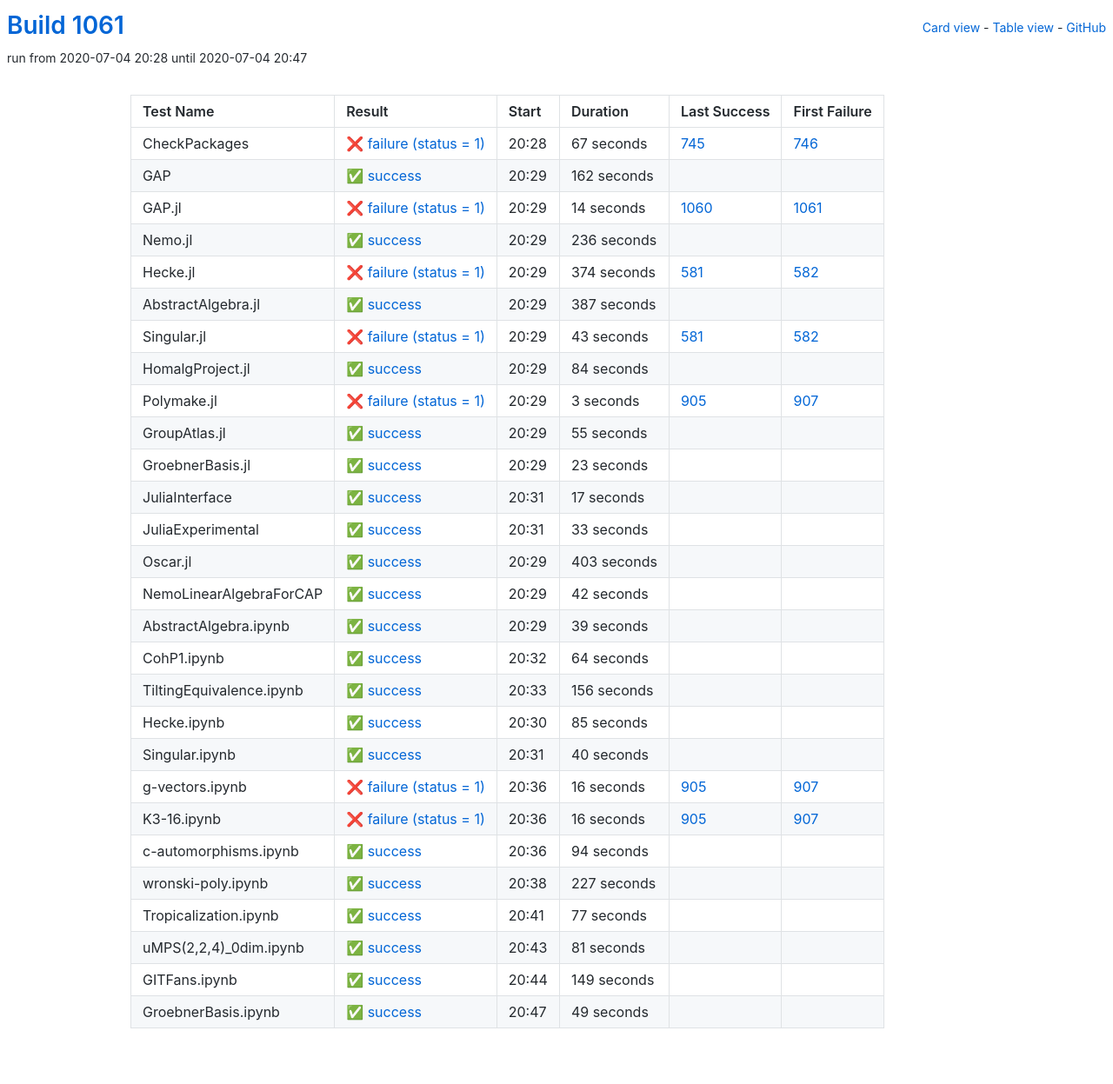
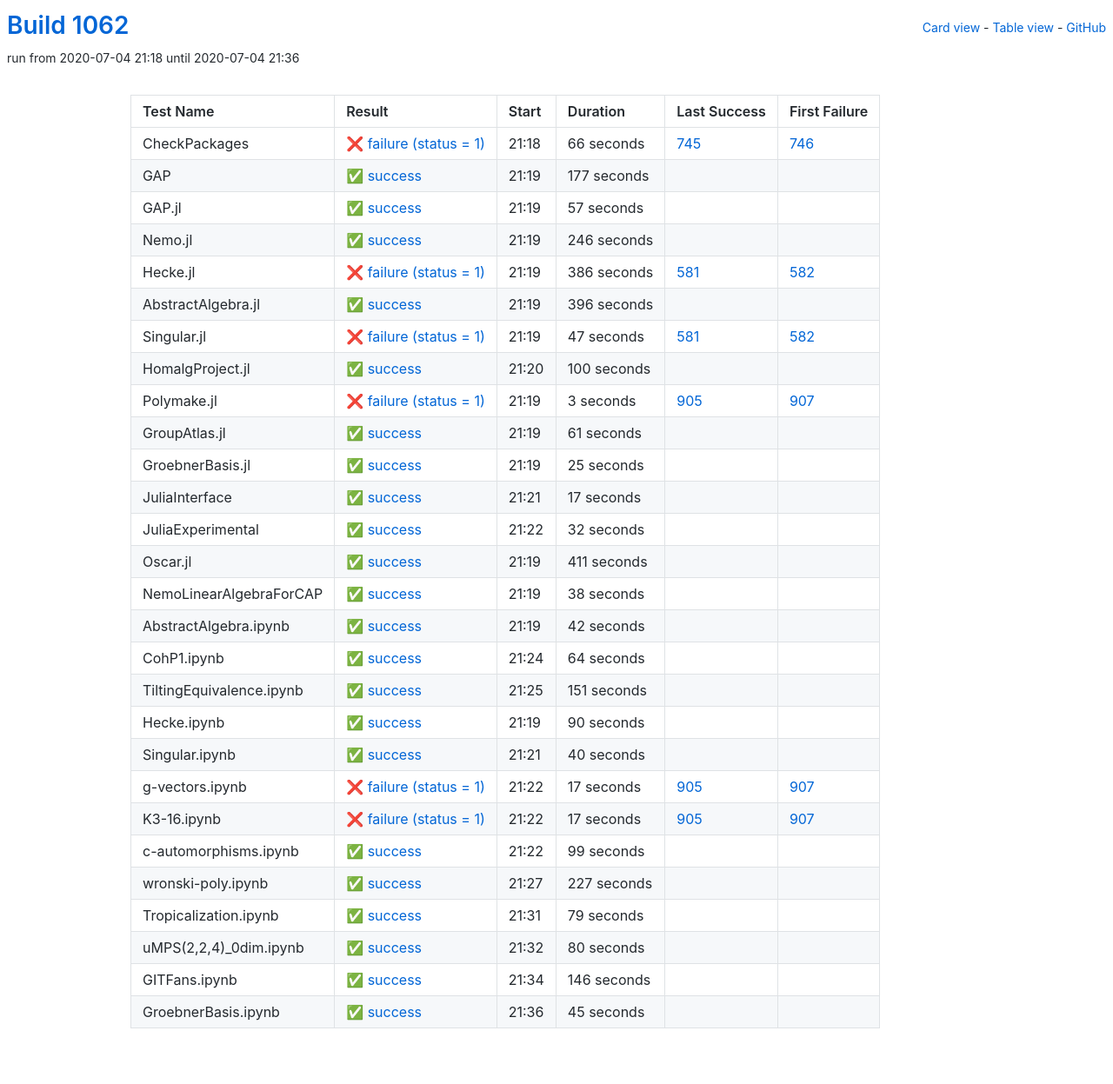
Before and after one commit to oscar-system/oscar-ci-status-1.4, a Jekyll site: the page built from table.html, in a window 1280 px wide. Shown: the whole page at 87% size. Built offline with Jekyll 4.4.1, drawn with Linux system fonts in a browser that asks for light colours.

Commit message:
Build #1062

```diff
--- a/_data/ci.yml
+++ b/_data/ci.yml
@@ -1,6 +1,6 @@
 ---
-build: 1061
-build_url: https://oscarci.mathematik.uni-kl.de/job/oscar-julia-1.4/1061/
+build: 1062
+build_url: https://oscarci.mathematik.uni-kl.de/job/oscar-julia-1.4/1062/
 job: oscar-julia-1.4
 organization: oscar-system
 repo: oscar-ci-status-1.4
@@ -8,104 +8,104 @@ repourl: https://github.com/oscar-system/oscar-ci-status-1.4
 tests:
 - name: CheckPackages
   id: checkpackages
-  log: https://oscarci.mathematik.uni-kl.de/job/oscar-julia-1.4/1061/artifact/logs/build-1061/CheckPackages.log
-  start: 2020-07-04 20:28
+  log: https://oscarci.mathematik.uni-kl.de/job/oscar-julia-1.4/1062/artifact/logs/build-1062/CheckPackages.log
+  start: 2020-07-04 21:18
   success: false
   exitcode: 1
   status: failure
-  duration: 67
+  duration: 66
   last_success: 745
   last_success_url: https://oscarci.mathematik.uni-kl.de/job/oscar-julia-1.4/745/
   first_failure: 746
   first_failure_url: https://oscarci.mathematik.uni-kl.de/job/oscar-julia-1.4/746/
 - name: GAP
   id: gap
-  log: https://oscarci.mathematik.uni-kl.de/job/oscar-julia-1.4/1061/artifact/logs/build-1061/GAP.log
-  start: 2020-07-04 20:29
+  log: https://oscarci.mathematik.uni-kl.de/job/oscar-julia-1.4/1062/artifact/logs/build-1062/GAP.log
+  start: 2020-07-04 21:19
   success: true
   exitcode: 0
   status: success
-  duration: 162
+  duration: 177
   last_success: false
   last_success_url:
   first_failure: false
   first_failure_url:
 - name: GAP.jl
   id: gap-jl
-  log: https://oscarci.mathematik.uni-kl.de/job/oscar-julia-1.4/1061/artifact/logs/build-1061/GAP.jl.log
-  start: 2020-07-04 20:29
-  success: false
-  exitcode: 1
-  status: failure
-  duration: 14
-  last_success: 1060
-  last_success_url: https://oscarci.mathematik.uni-kl.de/job/oscar-julia-1.4/1060/
-  first_failure: 1061
-  first_failure_url: https://oscarci.mathematik.uni-kl.de/job/oscar-julia-1.4/1061/
-- name: Nemo.jl
-  id: nemo-jl
-  log: https://oscarci.mathematik.uni-kl.de/job/oscar-julia-1.4/1061/artifact/logs/build-1061/Nemo.jl.log
-  start: 2020-07-04 20:29
+  log: https://oscarci.mathematik.uni-kl.de/job/oscar-julia-1.4/1062/artifact/logs/build-1062/GAP.jl.log
+  start: 2020-07-04 21:19
   success: true
   exitcode: 0
   status: success
-  duration: 236
+  duration: 57
+  last_success: false
+  last_success_url:
+  first_failure: false
+  first_failure_url:
+- name: Nemo.jl
+  id: nemo-jl
+  log: https://oscarci.mathematik.uni-kl.de/job/oscar-julia-1.4/1062/artifact/logs/build-1062/Nemo.jl.log
+  start: 2020-07-04 21:19
+  success: true
+  exitcode: 0
+  status: success
+  duration: 246
   last_success: false
   last_success_url:
   first_failure: false
   first_failure_url:
 - name: Hecke.jl
   id: hecke-jl
-  log: https://oscarci.mathematik.uni-kl.de/job/oscar-julia-1.4/1061/artifact/logs/build-1061/Hecke.jl.log
-  start: 2020-07-04 20:29
+  log: https://oscarci.mathematik.uni-kl.de/job/oscar-julia-1.4/1062/artifact/logs/build-1062/Hecke.jl.log
+  start: 2020-07-04 21:19
   success: false
   exitcode: 1
   status: failure
-  duration: 374
+  duration: 386
   last_success: 581
   last_success_url: https://oscarci.mathematik.uni-kl.de/job/oscar-julia-1.4/581/
   first_failure: 582
   first_failure_url: https://oscarci.mathematik.uni-kl.de/job/oscar-julia-1.4/582/
 - name: AbstractAlgebra.jl
   id: abstractalgebra-jl
-  log: https://oscarci.mathematik.uni-kl.de/job/oscar-julia-1.4/1061/artifact/logs/build-1061/AbstractAlgebra.jl.log
-  start: 2020-07-04 20:29
+  log: https://oscarci.mathematik.uni-kl.de/job/oscar-julia-1.4/1062/artifact/logs/build-1062/AbstractAlgebra.jl.log
+  start: 2020-07-04 21:19
   success: true
   exitcode: 0
   status: success
-  duration: 387
+  duration: 396
   last_success: false
   last_success_url:
   first_failure: false
   first_failure_url:
 - name: Singular.jl
   id: singular-jl
-  log: https://oscarci.mathematik.uni-kl.de/job/oscar-julia-1.4/1061/artifact/logs/build-1061/Singular.jl.log
-  start: 2020-07-04 20:29
+  log: https://oscarci.mathematik.uni-kl.de/job/oscar-julia-1.4/1062/artifact/logs/build-1062/Singular.jl.log
+  start: 2020-07-04 21:19
   success: false
   exitcode: 1
   status: failure
-  duration: 43
+  duration: 47
   last_success: 581
   last_success_url: https://oscarci.mathematik.uni-kl.de/job/oscar-julia-1.4/581/
   first_failure: 582
   first_failure_url: https://oscarci.mathematik.uni-kl.de/job/oscar-julia-1.4/582/
 - name: HomalgProject.jl
   id: homalgproject-jl
-  log: https://oscarci.mathematik.uni-kl.de/job/oscar-julia-1.4/1061/artifact/logs/build-1061/HomalgProject.jl.log
-  start: 2020-07-04 20:29
+  log: https://oscarci.mathematik.uni-kl.de/job/oscar-julia-1.4/1062/artifact/logs/build-1062/HomalgProject.jl.log
+  start: 2020-07-04 21:20
   success: true
   exitcode: 0
   status: success
-  duration: 84
+  duration: 100
   last_success: false
   last_success_url:
   first_failure: false
   first_failure_url:
 - name: Polymake.jl
   id: polymake-jl
-  log: https://oscarci.mathematik.uni-kl.de/job/oscar-julia-1.4/1061/artifact/logs/build-1061/Polymake.jl.log
-  start: 2020-07-04 20:29
+  log: https://oscarci.mathematik.uni-kl.de/job/oscar-julia-1.4/1062/artifact/logs/build-1062/Polymake.jl.log
+  start: 2020-07-04 21:19
   success: false
   exitcode: 1
   status: failure
@@ -116,32 +116,32 @@ tests:
   first_failure_url: https://oscarci.mathematik.uni-kl.de/job/oscar-julia-1.4/907/
 - name: GroupAtlas.jl
   id: groupatlas-jl
-  log: https://oscarci.mathematik.uni-kl.de/job/oscar-julia-1.4/1061/artifact/logs/build-1061/GroupAtlas.jl.log
-  start: 2020-07-04 20:29
+  log: https://oscarci.mathematik.uni-kl.de/job/oscar-julia-1.4/1062/artifact/logs/build-1062/GroupAtlas.jl.log
+  start: 2020-07-04 21:19
   success: true
   exitcode: 0
   status: success
-  duration: 55
+  duration: 61
   last_success: false
   last_success_url:
   first_failure: false
   first_failure_url:
 - name: GroebnerBasis.jl
   id: groebnerbasis-jl
-  log: https://oscarci.mathematik.uni-kl.de/job/oscar-julia-1.4/1061/artifact/logs/build-1061/GroebnerBasis.jl.log
-  start: 2020-07-04 20:29
+  log: https://oscarci.mathematik.uni-kl.de/job/oscar-julia-1.4/1062/artifact/logs/build-1062/GroebnerBasis.jl.log
+  start: 2020-07-04 21:19
   success: true
   exitcode: 0
   status: success
-  duration: 23
+  duration: 25
   last_success: false
   last_success_url:
   first_failure: false
   first_failure_url:
 - name: JuliaInterface
   id: juliainterface
-  log: https://oscarci.mathematik.uni-kl.de/job/oscar-julia-1.4/1061/artifact/logs/build-1061/JuliaInterface.log
-  start: 2020-07-04 20:31
+  log: https://oscarci.mathematik.uni-kl.de/job/oscar-julia-1.4/1062/artifact/logs/build-1062/JuliaInterface.log
+  start: 2020-07-04 21:21
   success: true
   exitcode: 0
   status: success
@@ -152,32 +152,44 @@ tests:
   first_failure_url:
 - name: JuliaExperimental
   id: juliaexperimental
-  log: https://oscarci.mathematik.uni-kl.de/job/oscar-julia-1.4/1061/artifact/logs/build-1061/JuliaExperimental.log
-  start: 2020-07-04 20:31
+  log: https://oscarci.mathematik.uni-kl.de/job/oscar-julia-1.4/1062/artifact/logs/build-1062/JuliaExperimental.log
+  start: 2020-07-04 21:22
   success: true
   exitcode: 0
   status: success
-  duration: 33
+  duration: 32
   last_success: false
   last_success_url:
   first_failure: false
   first_failure_url:
 - name: Oscar.jl
   id: oscar-jl
-  log: https://oscarci.mathematik.uni-kl.de/job/oscar-julia-1.4/1061/artifact/logs/build-1061/Oscar.jl.log
-  start: 2020-07-04 20:29
+  log: https://oscarci.mathematik.uni-kl.de/job/oscar-julia-1.4/1062/artifact/logs/build-1062/Oscar.jl.log
+  start: 2020-07-04 21:19
   success: true
   exitcode: 0
   status: success
-  duration: 403
+  duration: 411
   last_success: false
   last_success_url:
   first_failure: false
   first_failure_url:
 - name: NemoLinearAlgebraForCAP
   id: nemolinearalgebraforcap
-  log: https://oscarci.mathematik.uni-kl.de/job/oscar-julia-1.4/1061/artifact/logs/build-1061/NemoLinearAlgebraForCAP.log
-  start: 2020-07-04 20:29
+  log: https://oscarci.mathematik.uni-kl.de/job/oscar-julia-1.4/1062/artifact/logs/build-1062/NemoLinearAlgebraForCAP.log
+  start: 2020-07-04 21:19
+  success: true
+  exitcode: 0
+  status: success
+  duration: 38
+  last_success: false
+  last_success_url:
+  first_failure: false
+  first_failure_url:
+- name: AbstractAlgebra.ipynb
+  id: abstractalgebra-ipynb
+  log: https://oscarci.mathematik.uni-kl.de/job/oscar-julia-1.4/1062/artifact/logs/build-1062/AbstractAlgebra.ipynb.log
+  start: 2020-07-04 21:19
   success: true
   exitcode: 0
   status: success
@@ -186,22 +198,10 @@ tests:
   last_success_url:
   first_failure: false
   first_failure_url:
-- name: AbstractAlgebra.ipynb
-  id: abstractalgebra-ipynb
-  log: https://oscarci.mathematik.uni-kl.de/job/oscar-julia-1.4/1061/artifact/logs/build-1061/AbstractAlgebra.ipynb.log
-  start: 2020-07-04 20:29
-  success: true
-  exitcode: 0
-  status: success
-  duration: 39
-  last_success: false
-  last_success_url:
-  first_failure: false
-  first_failure_url:
 - name: CohP1.ipynb
   id: cohp1-ipynb
-  log: https://oscarci.mathematik.uni-kl.de/job/oscar-julia-1.4/1061/artifact/logs/build-1061/CohP1.ipynb.log
-  start: 2020-07-04 20:32
+  log: https://oscarci.mathematik.uni-kl.de/job/oscar-julia-1.4/1062/artifact/logs/build-1062/CohP1.ipynb.log
+  start: 2020-07-04 21:24
   success: true
   exitcode: 0
   status: success
@@ -212,32 +212,32 @@ tests:
   first_failure_url:
 - name: TiltingEquivalence.ipynb
   id: tiltingequivalence-ipynb
-  log: https://oscarci.mathematik.uni-kl.de/job/oscar-julia-1.4/1061/artifact/logs/build-1061/TiltingEquivalence.ipynb.log
-  start: 2020-07-04 20:33
+  log: https://oscarci.mathematik.uni-kl.de/job/oscar-julia-1.4/1062/artifact/logs/build-1062/TiltingEquivalence.ipynb.log
+  start: 2020-07-04 21:25
   success: true
   exitcode: 0
   status: success
-  duration: 156
+  duration: 151
   last_success: false
   last_success_url:
   first_failure: false
   first_failure_url:
 - name: Hecke.ipynb
   id: hecke-ipynb
-  log: https://oscarci.mathematik.uni-kl.de/job/oscar-julia-1.4/1061/artifact/logs/build-1061/Hecke.ipynb.log
-  start: 2020-07-04 20:30
+  log: https://oscarci.mathematik.uni-kl.de/job/oscar-julia-1.4/1062/artifact/logs/build-1062/Hecke.ipynb.log
+  start: 2020-07-04 21:19
   success: true
   exitcode: 0
   status: success
-  duration: 85
+  duration: 90
   last_success: false
   last_success_url:
   first_failure: false
   first_failure_url:
 - name: Singular.ipynb
   id: singular-ipynb
-  log: https://oscarci.mathematik.uni-kl.de/job/oscar-julia-1.4/1061/artifact/logs/build-1061/Singular.ipynb.log
-  start: 2020-07-04 20:31
+  log: https://oscarci.mathematik.uni-kl.de/job/oscar-julia-1.4/1062/artifact/logs/build-1062/Singular.ipynb.log
+  start: 2020-07-04 21:21
   success: true
   exitcode: 0
   status: success
@@ -248,44 +248,44 @@ tests:
   first_failure_url:
 - name: g-vectors.ipynb
   id: g-vectors-ipynb
-  log: https://oscarci.mathematik.uni-kl.de/job/oscar-julia-1.4/1061/artifact/logs/build-1061/g-vectors.ipynb.log
-  start: 2020-07-04 20:36
+  log: https://oscarci.mathematik.uni-kl.de/job/oscar-julia-1.4/1062/artifact/logs/build-1062/g-vectors.ipynb.log
+  start: 2020-07-04 21:22
   success: false
   exitcode: 1
   status: failure
-  duration: 16
+  duration: 17
   last_success: 905
   last_success_url: https://oscarci.mathematik.uni-kl.de/job/oscar-julia-1.4/905/
   first_failure: 907
   first_failure_url: https://oscarci.mathematik.uni-kl.de/job/oscar-julia-1.4/907/
 - name: K3-16.ipynb
   id: k3-16-ipynb
-  log: https://oscarci.mathematik.uni-kl.de/job/oscar-julia-1.4/1061/artifact/logs/build-1061/K3-16.ipynb.log
-  start: 2020-07-04 20:36
+  log: https://oscarci.mathematik.uni-kl.de/job/oscar-julia-1.4/1062/artifact/logs/build-1062/K3-16.ipynb.log
+  start: 2020-07-04 21:22
   success: false
   exitcode: 1
   status: failure
-  duration: 16
+  duration: 17
   last_success: 905
   last_success_url: https://oscarci.mathematik.uni-kl.de/job/oscar-julia-1.4/905/
   first_failure: 907
   first_failure_url: https://oscarci.mathematik.uni-kl.de/job/oscar-julia-1.4/907/
 - name: c-automorphisms.ipynb
   id: c-automorphisms-ipynb
-  log: https://oscarci.mathematik.uni-kl.de/job/oscar-julia-1.4/1061/artifact/logs/build-1061/c-automorphisms.ipynb.log
-  start: 2020-07-04 20:36
+  log: https://oscarci.mathematik.uni-kl.de/job/oscar-julia-1.4/1062/artifact/logs/build-1062/c-automorphisms.ipynb.log
+  start: 2020-07-04 21:22
   success: true
   exitcode: 0
   status: success
-  duration: 94
+  duration: 99
   last_success: false
   last_success_url:
   first_failure: false
   first_failure_url:
 - name: wronski-poly.ipynb
   id: wronski-poly-ipynb
-  log: https://oscarci.mathematik.uni-kl.de/job/oscar-julia-1.4/1061/artifact/logs/build-1061/wronski-poly.ipynb.log
-  start: 2020-07-04 20:38
+  log: https://oscarci.mathematik.uni-kl.de/job/oscar-julia-1.4/1062/artifact/logs/build-1062/wronski-poly.ipynb.log
+  start: 2020-07-04 21:27
   success: true
   exitcode: 0
   status: success
@@ -296,48 +296,48 @@ tests:
   first_failure_url:
 - name: Tropicalization.ipynb
   id: tropicalization-ipynb
-  log: https://oscarci.mathematik.uni-kl.de/job/oscar-julia-1.4/1061/artifact/logs/build-1061/Tropicalization.ipynb.log
-  start: 2020-07-04 20:41
+  log: https://oscarci.mathematik.uni-kl.de/job/oscar-julia-1.4/1062/artifact/logs/build-1062/Tropicalization.ipynb.log
+  start: 2020-07-04 21:31
   success: true
   exitcode: 0
   status: success
-  duration: 77
+  duration: 79
   last_success: false
   last_success_url:
   first_failure: false
   first_failure_url:
 - name: uMPS(2,2,4)_0dim.ipynb
   id: umps-2-2-4-0dim-ipynb
-  log: https://oscarci.mathematik.uni-kl.de/job/oscar-julia-1.4/1061/artifact/logs/build-1061/uMPS-2-2-4-_0dim.ipynb.log
-  start: 2020-07-04 20:43
+  log: https://oscarci.mathematik.uni-kl.de/job/oscar-julia-1.4/1062/artifact/logs/build-1062/uMPS-2-2-4-_0dim.ipynb.log
+  start: 2020-07-04 21:32
   success: true
   exitcode: 0
   status: success
-  duration: 81
+  duration: 80
   last_success: false
   last_success_url:
   first_failure: false
   first_failure_url:
 - name: GITFans.ipynb
   id: gitfans-ipynb
-  log: https://oscarci.mathematik.uni-kl.de/job/oscar-julia-1.4/1061/artifact/logs/build-1061/GITFans.ipynb.log
-  start: 2020-07-04 20:44
+  log: https://oscarci.mathematik.uni-kl.de/job/oscar-julia-1.4/1062/artifact/logs/build-1062/GITFans.ipynb.log
+  start: 2020-07-04 21:34
   success: true
   exitcode: 0
   status: success
-  duration: 149
+  duration: 146
   last_success: false
   last_success_url:
   first_failure: false
   first_failure_url:
 - name: GroebnerBasis.ipynb
   id: groebnerbasis-ipynb
-  log: https://oscarci.mathematik.uni-kl.de/job/oscar-julia-1.4/1061/artifact/logs/build-1061/GroebnerBasis.ipynb.log
-  start: 2020-07-04 20:47
+  log: https://oscarci.mathematik.uni-kl.de/job/oscar-julia-1.4/1062/artifact/logs/build-1062/GroebnerBasis.ipynb.log
+  start: 2020-07-04 21:36
   success: true
   exitcode: 0
   status: success
-  duration: 49
+  duration: 45
   last_success: false
   last_success_url:
   first_failure: false
```
Also changed, not shown: README.md.
